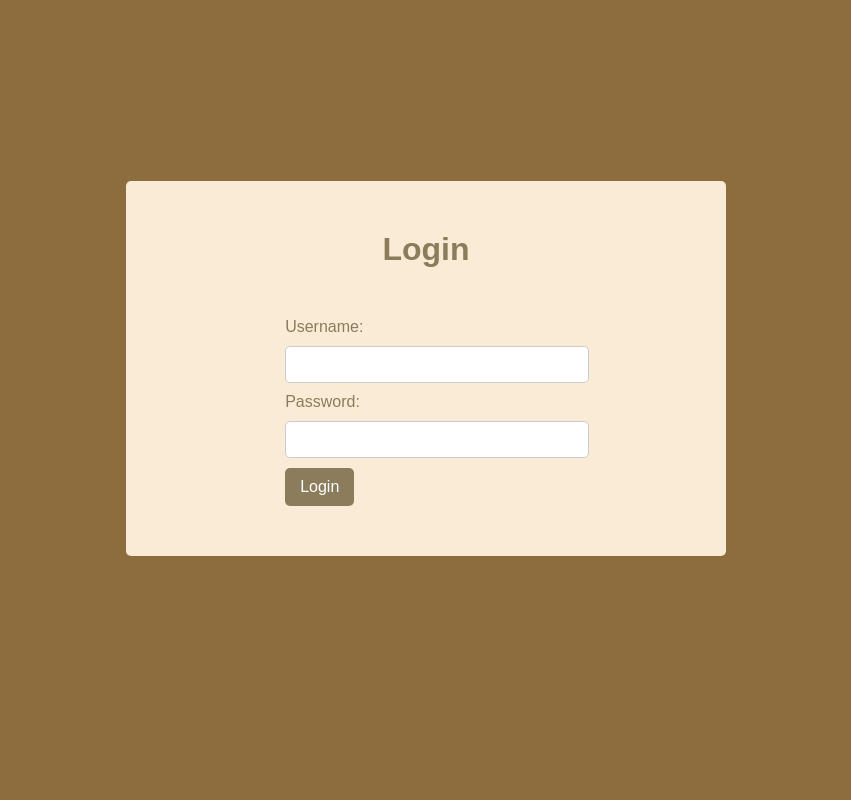
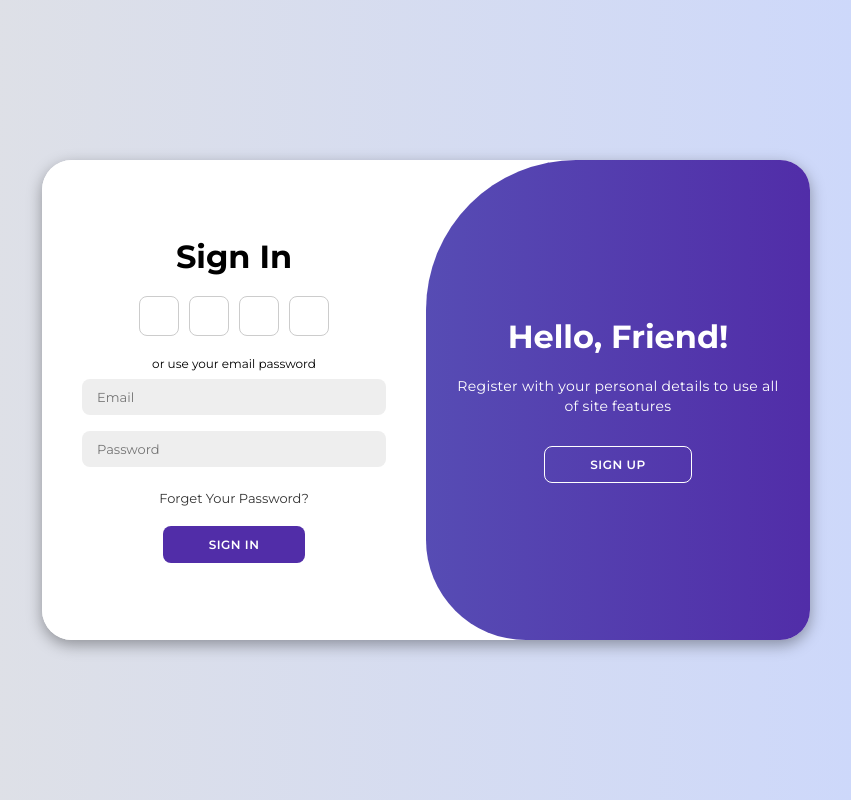
Before and after one commit to yourcatismine/yourcatismine.github.io, a PHP site: page /backend/loginpage/login.php in a window 1280 px wide. Shown: the whole page, without its empty margins (214-1065 px from the left). Run offline with PHP 8.4, Linux system fonts and the light colour scheme.

Commit message:
Added New Login Page

```diff
--- a/backend/adminpage/adminpage.php
+++ b/backend/adminpage/adminpage.php
@@ -64,6 +64,7 @@ $username = $_SESSION['username'];
     </div>
     </div>
 
+    <!--
  <div class="addusers">
      <h1>Add Users</h1>
      <form id="add-user-form">
@@ -81,7 +82,7 @@ $username = $_SESSION['username'];
          <br>
          <button type="submit">Add User</button>
      </form>
-    </div>
+ </div> -->
 
 </body>
 </html>
--- a/backend/loginpage/login.php
+++ b/backend/loginpage/login.php
@@ -48,29 +48,63 @@ if ($_SERVER['REQUEST_METHOD'] == 'POST' && isset($_POST['username'], $_POST['pa
 <head>
     <meta charset="UTF-8">
     <meta name="viewport" content="width=device-width, initial-scale=1.0">
-    <link rel="stylesheet" href="../styles/login.css" />
+    <link rel="stylesheet" href="../styles/login.css"/>
+    <script src="../scripts/login.js"></script>
     <title>Login</title>
 </head>
 <body>
-    <div class="container">
-        <div class="loginitems">
-            <h1>Login</h1>
-
-            <?php if (!empty($error_message)): ?>
+    <div class="container" id="container">
+        <div class="form-container sign-up">
+            <form>
+                <h1>Create Account</h1>
+                <div class="social-icons">
+                    <a href="#" class="icon"><i class="fa-brands fa-google-plus-g"></i></a>
+                    <a href="#" class="icon"><i class="fa-brands fa-facebook-f"></i></a>
+                    <a href="#" class="icon"><i class="fa-brands fa-github"></i></a>
+                    <a href="#" class="icon"><i class="fa-brands fa-linkedin-in"></i></a>
+                </div>
+                <span>or use your email for registeration</span>
+                <input type="text" placeholder="Name">
+                <input type="email" placeholder="Email">
+                <input type="password" placeholder="Password">
+                <button>Sign Up</button>
+            </form>
+        </div>
+        <div class="form-container sign-in">
+            <form>
+                <?php if (!empty($error_message)): ?>
                 <div class="error-message">
                     <?php echo htmlspecialchars($error_message); ?>
                 </div>
-            <?php endif; ?>
+                <?php endif; ?>
 
-            <form action="" method="post">
-                <label for="username">Username:</label>
-                <input type="text" id="username" name="username" value="<?php echo isset($_POST['username']) ? htmlspecialchars($_POST['username']) : ''; ?>" required>
-                <br>
-                <label for="password">Password:</label>
-                <input type="password" id="password" name="password" required>
-                <br>
-                <button type="submit">Login</button>
+                <h1>Sign In</h1>
+                <div class="social-icons">
+                    <a href="#" class="icon"><i class="fa-brands fa-google-plus-g"></i></a>
+                    <a href="#" class="icon"><i class="fa-brands fa-facebook-f"></i></a>
+                    <a href="#" class="icon"><i class="fa-brands fa-github"></i></a>
+                    <a href="#" class="icon"><i class="fa-brands fa-linkedin-in"></i></a>
+                </div>
+                <span>or use your email password</span>
+                <input type="email" placeholder="Email">
+                <input type="password" placeholder="Password">
+                <a href="#">Forget Your Password?</a>
+                <button>Sign In</button>
             </form>
+        </div>
+        <div class="toggle-container">
+            <div class="toggle">
+                <div class="toggle-panel toggle-left">
+                    <h1>Welcome Back!</h1>
+                    <p>Enter your personal details to use all of site features</p>
+                    <button class="hidden" id="login">Sign In</button>
+                </div>
+                <div class="toggle-panel toggle-right">
+                    <h1>Hello, Friend!</h1>
+                    <p>Register with your personal details to use all of site features</p>
+                    <button class="hidden" id="register">Sign Up</button>
+                </div>
+            </div>
         </div>
     </div>
 </body>
--- /dev/null
+++ b/backend/scripts/login.js
@@ -0,0 +1,11 @@
+const container = document.getElementById('container');
+const registerBtn = document.getElementById('register');
+const loginBtn = document.getElementById('login');
+
+registerBtn.addEventListener('click', () => {
+    container.classList.add("active");
+});
+
+loginBtn.addEventListener('click', () => {
+    container.classList.remove("active");
+});
--- a/backend/styles/login.css
+++ b/backend/styles/login.css
@@ -1,65 +1,210 @@
-body {
-    font-family: Arial, sans-serif;
-    background-color: #8d6d3e;
+@import url('https://fonts.googleapis.com/css2?family=Montserrat:wght@300;400;500;600;700&display=swap');
+
+*{
+    margin: 0;
+    padding: 0;
+    box-sizing: border-box;
+    font-family: 'Montserrat', sans-serif;
+}
+
+body{
+    background-color: #c9d6ff;
+    background: linear-gradient(to right, #e2e2e2, #c9d6ff);
     display: flex;
+    align-items: center;
+    justify-content: center;
+    flex-direction: column;
+    height: 100vh;
+}
+
+.container{
+    background-color: #fff;
+    border-radius: 30px;
+    box-shadow: 0 5px 15px rgba(0, 0, 0, 0.35);
+    position: relative;
+    overflow: hidden;
+    width: 768px;
+    max-width: 100%;
+    min-height: 480px;
+}
+
+.container p{
+    font-size: 14px;
+    line-height: 20px;
+    letter-spacing: 0.3px;
+    margin: 20px 0;
+}
+
+.container span{
+    font-size: 12px;
+}
+
+.container a{
+    color: #333;
+    font-size: 13px;
+    text-decoration: none;
+    margin: 15px 0 10px;
+}
+
+.container button{
+    background-color: #512da8;
+    color: #fff;
+    font-size: 12px;
+    padding: 10px 45px;
+    border: 1px solid transparent;
+    border-radius: 8px;
+    font-weight: 600;
+    letter-spacing: 0.5px;
+    text-transform: uppercase;
+    margin-top: 10px;
+    cursor: pointer;
+}
+
+.container button.hidden{
+    background-color: transparent;
+    border-color: #fff;
+}
+
+.container form{
+    background-color: #fff;
+    display: flex;
+    align-items: center;
+    justify-content: center;
+    flex-direction: column;
+    padding: 0 40px;
+    height: 100%;
+}
+
+.container input{
+    background-color: #eee;
+    border: none;
+    margin: 8px 0;
+    padding: 10px 15px;
+    font-size: 13px;
+    border-radius: 8px;
+    width: 100%;
+    outline: none;
+}
+
+.form-container{
+    position: absolute;
+    top: 0;
+    height: 100%;
+    transition: all 0.6s ease-in-out;
+}
+
+.sign-in{
+    left: 0;
+    width: 50%;
+    z-index: 2;
+}
+
+.container.active .sign-in{
+    transform: translateX(100%);
+}
+
+.sign-up{
+    left: 0;
+    width: 50%;
+    opacity: 0;
+    z-index: 1;
+}
+
+.container.active .sign-up{
+    transform: translateX(100%);
+    opacity: 1;
+    z-index: 5;
+    animation: move 0.6s;
+}
+
+@keyframes move{
+    0%, 49.99%{
+        opacity: 0;
+        z-index: 1;
+    }
+    50%, 100%{
+        opacity: 1;
+        z-index: 5;
+    }
+}
+
+.social-icons{
+    margin: 20px 0;
+}
+
+.social-icons a{
+    border: 1px solid #ccc;
+    border-radius: 20%;
+    display: inline-flex;
     justify-content: center;
     align-items: center;
-    height: 90vh;
+    margin: 0 3px;
+    width: 40px;
+    height: 40px;
 }
 
-.loginitems {
-    display: flex;
-    flex-direction: column;
-    align-items: center;
+.toggle-container{
+    position: absolute;
+    top: 0;
+    left: 50%;
+    width: 50%;
+    height: 100%;
+    overflow: hidden;
+    transition: all 0.6s ease-in-out;
+    border-radius: 150px 0 0 100px;
+    z-index: 1000;
 }
 
-.loginitems h1 {
-    color: #8b7c5b;
-    margin: 0;
-    padding-bottom: 50px;
+.container.active .toggle-container{
+    transform: translateX(-100%);
+    border-radius: 0 150px 100px 0;
 }
 
-.container {
-    background-color: antiquewhite;
-    width: 500px;
-    padding: 50px;
-    border-radius: 5px;
+.toggle{
+    background-color: #512da8;
+    height: 100%;
+    background: linear-gradient(to right, #5c6bc0, #512da8);
+    color: #fff;
+    position: relative;
+    left: -100%;
+    height: 100%;
+    width: 200%;
+    transform: translateX(0);
+    transition: all 0.6s ease-in-out;
 }
 
-label {
-    color: #8b7c5b;
+.container.active .toggle{
+    transform: translateX(50%);
 }
 
-input {
-    width: 100%;
-    padding: 10px;
-    margin: 10px 0;
-    border: 1px solid #ccc;
-    border-radius: 5px;
+.toggle-panel{
+    position: absolute;
+    width: 50%;
+    height: 100%;
+    display: flex;
+    align-items: center;
+    justify-content: center;
+    flex-direction: column;
+    padding: 0 30px;
+    text-align: center;
+    top: 0;
+    transform: translateX(0);
+    transition: all 0.6s ease-in-out;
 }
 
-button {
-    background-color: #8b7c5b;
-    color: white;
-    padding: 10px 15px;
-    border: none;
-    border-radius: 5px;
-    cursor: pointer;
-    font-size: 16px;
-    transition: background-color 0.3s ease;
+.toggle-left{
+    transform: translateX(-200%);
 }
 
-button:hover {
-    background-color: #7a6b4a;
+.container.active .toggle-left{
+    transform: translateX(0);
 }
 
-.error-message {
-    background-color: #ffe6e6;
-    border: 1px solid #ff0000;
-    color: #cc0000;
-    padding: 10px;
-    margin: 10px 0;
-    border-radius: 5px;
-    text-align: center;
-    font-weight: bold;
+.toggle-right{
+    right: 0;
+    transform: translateX(0);
 }
+
+.container.active .toggle-right{
+    transform: translateX(200%);
+}
```
Also changed, not shown: backend/styles/adminpage.css (+0 -39 lines). Lines whose indentation alone changed are shown as unchanged.
